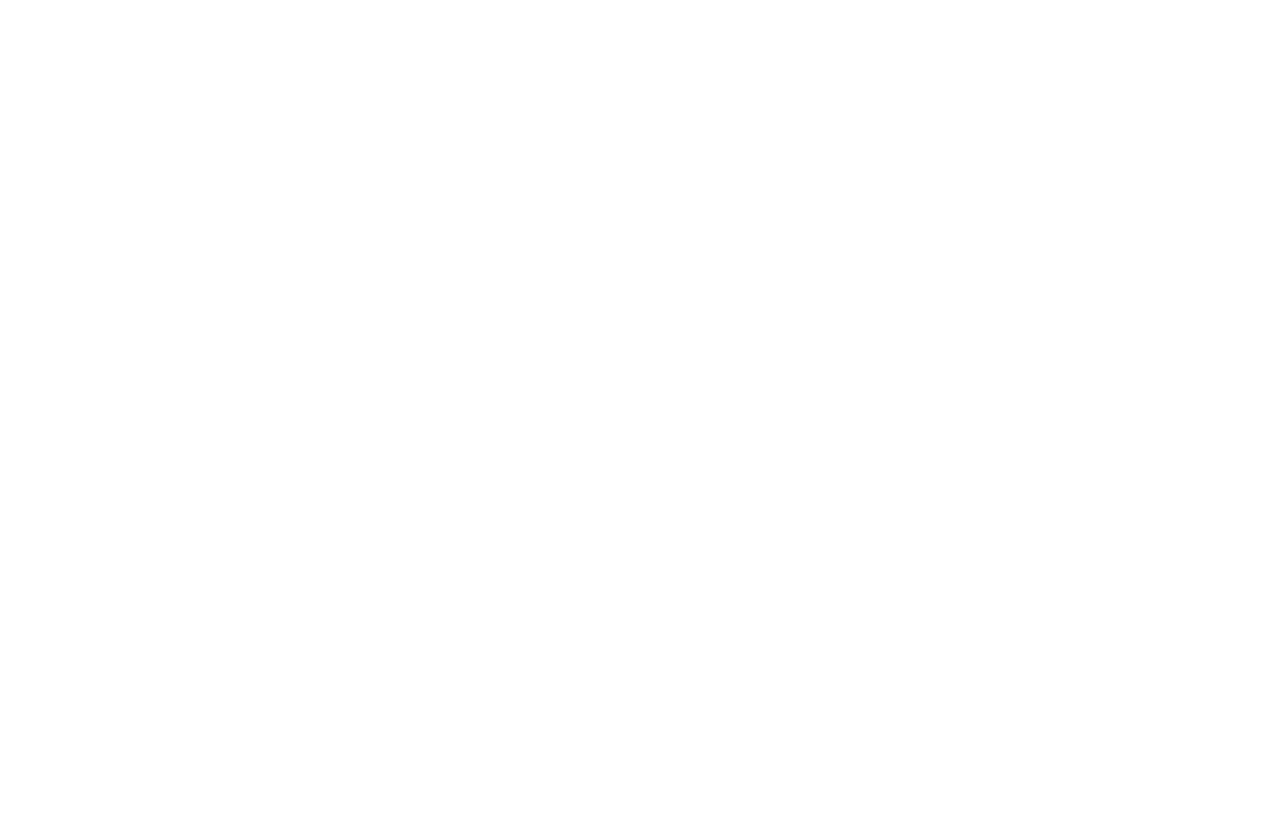
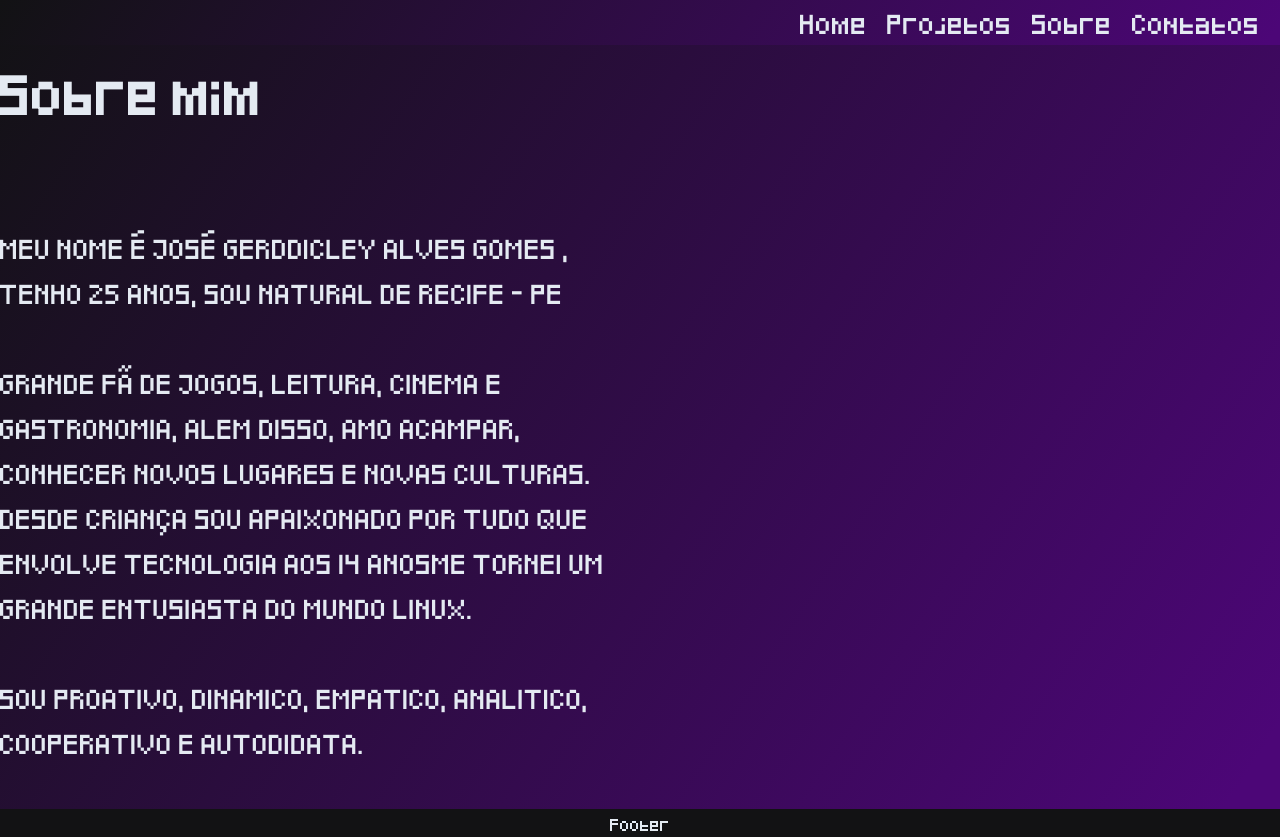
Before and after one commit to joseg-alvesg/portifolio, a React (Create React App) app: page /about in a window 1280 px wide. Before the commit the page ends 800 px from the top, so only its background shows below. Built offline with nearby package versions, Linux system fonts and the light colour scheme.

Commit message:
ajustes na foto do home, foter dentro de about, alteração de fonte

```diff
--- a/src/App.css
+++ b/src/App.css
@@ -10,12 +10,17 @@
 
 @font-face{
   font-family: 'pixel';
-  src: url('./data/pixel.regular.ttf')
+  src: url('./data/pixel.regular.ttf');
+}
+
+@font-face {
+  font-family: 'pixeled';
+  src:  url('./data/Pixeled.ttf');
 }
 
 * {
   margin: 0;
-  font-family: 'pixel', sans-serif;
+  font-family: 'pixeled';
 }
 
 .App {
--- a/src/App.jsx
+++ b/src/App.jsx
@@ -3,6 +3,7 @@
 import { Route, Switch } from 'react-router-dom';
 import Home from './pages/Home';
 import Projetos from './pages/Projetos';
+import About from './pages/About';
 
 class App extends Component {
   render() {
@@ -11,6 +12,7 @@
           <Switch>
             <Route exact path="/" component={ Home } />
             <Route exact path="/projects" component={ Projetos } />
+            <Route exact path="/about" component={ About } />
           </Switch>
       </div>
     );
--- a/src/components/Footer.module.css
+++ b/src/components/Footer.module.css
@@ -1,6 +1,7 @@
 .footer {
   display: flex;
-  height: 5%;
+  height: 28px;
+  font-size: 10px;
   background-color: var(--black-color);
   align-items: center;
   justify-content: center;
--- a/src/components/Header.jsx
+++ b/src/components/Header.jsx
@@ -9,8 +9,8 @@
         <ul className={ styles.ulHeader }>
             <Link to="/"><li>Home</li></Link>
           <Link to="/projects"><li>Projetos</li></Link>
-          {/* <Link to="/about">Sobre</Link>
-          <Link to="/contacts">Contatos</Link> */}
+          <Link to="/about">Sobre</Link>
+          <Link to="/contacts">Contatos</Link>
         </ul>
       </header>
     )
--- a/src/components/Header.module.css
+++ b/src/components/Header.module.css
@@ -2,7 +2,7 @@
   display: flex;
   justify-content: flex-end;
   align-items: center;
-  height: 10%;
+  height: 45px;
   /* background-color: var(--black-color); */
   background: linear-gradient(123deg, var(--black-color) , var(--purple-color) 99%);
 }
--- a/src/components/Image.jsx
+++ /dev/null
@@ -1,11 +0,0 @@
-import React, { Component } from 'react'
-import { data } from '../data/infos'
-import styles from './image.module.css'
-
-export default class Image extends Component {
-  render() {
-    return (
-      <img src={ data.image } alt="eu" className={ styles.img } />
-    )
-  }
-}
--- a/src/components/image.module.css
+++ /dev/null
@@ -1,14 +0,0 @@
-.img {
-  width: 250px;
-  border-radius: 50%;
-}
-
-/* .img:hover {
-  animation-name: spinAntiClockwise;
-  animation-duration: 40000ms;
-  animation-iteration-count: infinite;
-  animation-timing-function: linear;
-}
-
-@keyframes spinClockwise {from {-webkit-transform:rotate(0deg);}to {-webkit-transform:rotate(360deg);}}
-@keyframes spinAntiClockwise {from {-webkit-transform:rotate(360deg);}to {-webkit-transform:rotate(0deg);}} */
--- a/src/data/infos.js
+++ b/src/data/infos.js
@@ -4,7 +4,9 @@
     resume: 'Sou estudante de desenvolvimento web <Fullstack /> pela trybe.',
   },
   about: {
-
+    p1: "Meu nome é José Gerddicley Alves Gomes , tenho 25 anos, sou natural de Recife - PE",
+    p2: "Grande fã de jogos, leitura, cinema e gastronomia, alem disso, amo acampar, conhecer novos lugares e novas culturas. Desde criança sou apaixonado por tudo que envolve tecnologia aos 14 anosme tornei um grande entusiasta do mundo Linux.",
+    p3: "Sou proativo, dinamico,  empatico, analitico, cooperativo e autodidata."
   },
   image: 'https://media.licdn.com/dms/image/C4D03AQElaRrXoEB7Gw/profile-displayphoto-shrink_800_800/0/1662475663721?e=1677110400&v=beta&t=rIIND0V2oP9i77CFmIccXJLgYdjA3mLNZwRnb17tMRo',
   contats: {
--- a/src/pages/About.jsx
+++ b/src/pages/About.jsx
@@ -0,0 +1,27 @@
+import React, { Component } from 'react'
+import Footer from '../components/Footer'
+import Header from '../components/Header'
+import { data } from '../data/infos'
+import styles from './styles/about.module.css';
+
+export default class About extends Component {
+  render() {
+    return (
+      <div className={ styles.about }>
+        <Header />
+        <div className={ styles.aboutContainer }>
+          <h1>Sobre mim</h1>
+          <br />
+          <br />
+          <p>{data.about.p1.toUpperCase()}</p>
+          <br />
+          <p>{data.about.p2.toUpperCase()}</p>
+          <br />
+          <p>{data.about.p3.toUpperCase()}</p>
+          <br />
+        </div>
+        <Footer />
+      </div>
+    )
+  }
+}
--- a/src/pages/Home.jsx
+++ b/src/pages/Home.jsx
@@ -5,7 +5,6 @@
 import styles from './styles/home.module.css';
 import { AiFillLinkedin, AiFillGithub, AiOutlineMail, AiOutlineWhatsApp } from 'react-icons/ai'
 import { BsTelegram } from 'react-icons/bs'
-import Image from '../components/Image';
 
 export default class Home extends Component {
   render() {
--- a/src/pages/styles/about.module.css
+++ b/src/pages/styles/about.module.css
@@ -0,0 +1,10 @@
+.about {
+  display: flex;
+  flex-direction: column;
+  height: 100%;
+}
+
+.aboutContainer {
+  width: 50%;
+  height: 100%;
+}
--- a/src/pages/styles/home.module.css
+++ b/src/pages/styles/home.module.css
@@ -12,7 +12,7 @@
   justify-content: space-evenly;
   height: 100%;
 }
-/* comentario */
+
 .home > .infos {
   display: flex;
   flex-direction: column;
@@ -36,7 +36,8 @@
   height: 40px;
   margin-top: 10px;
   text-align: center;
-  line-height: 57px;
+  /* line-height: 28px; */
+  line-height: 110%;
   background: linear-gradient(123deg, var(--black-color) , var(--purple-color) 98%);
   border-radius: 50%;
   font-size: 23px;
@@ -90,16 +91,16 @@
 .imagem {
   position: relative;
   color: transparent;
-  height: 270px;
-  width: 280px;
+  height: 280px;
+  width: 300px;
   align-items: center;
   justify-content: center;
 }
 
 .imagem > .img {
+  position: absolute;
   width: 250px;
   border-radius: 50%;
-  position: absolute;
   pointer-events: none;
 }
 
```
Also changed, not shown: src/data/Pixeled.ttf (added).
